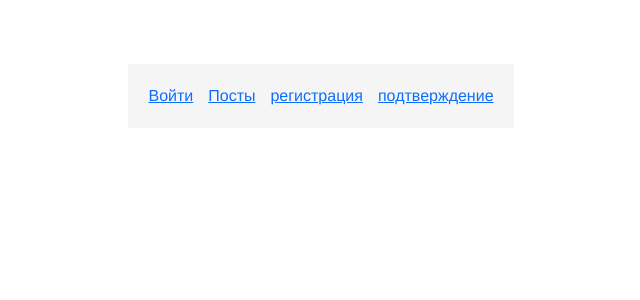
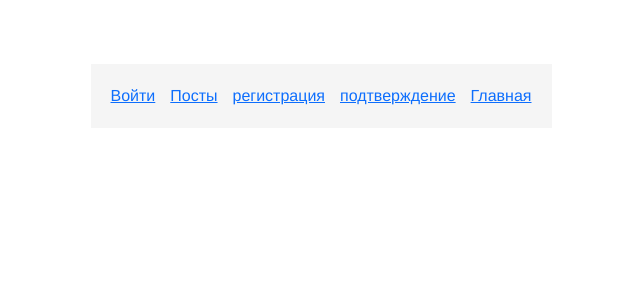
Before and after one commit to MPU-events/mpu-events-frontend, a Vue app: page / in a window 1280 px wide. Shown: the top 300 px of the page, without its empty margins (319-959 px from the left). Built offline with nearby package versions, Linux system fonts and the light colour scheme.

Commit message:
Update NavMenu.vue

```diff
--- a/src/components/NavMenu.vue
+++ b/src/components/NavMenu.vue
@@ -4,6 +4,7 @@
     <router-link to="/posts">Посты</router-link>
     <router-link to="/register">регистрация</router-link>
     <router-link to="/confirm">подтверждение</router-link>
+    <router-link to="/new-home">Главная</router-link>
   </nav>
 </template>
 
```
